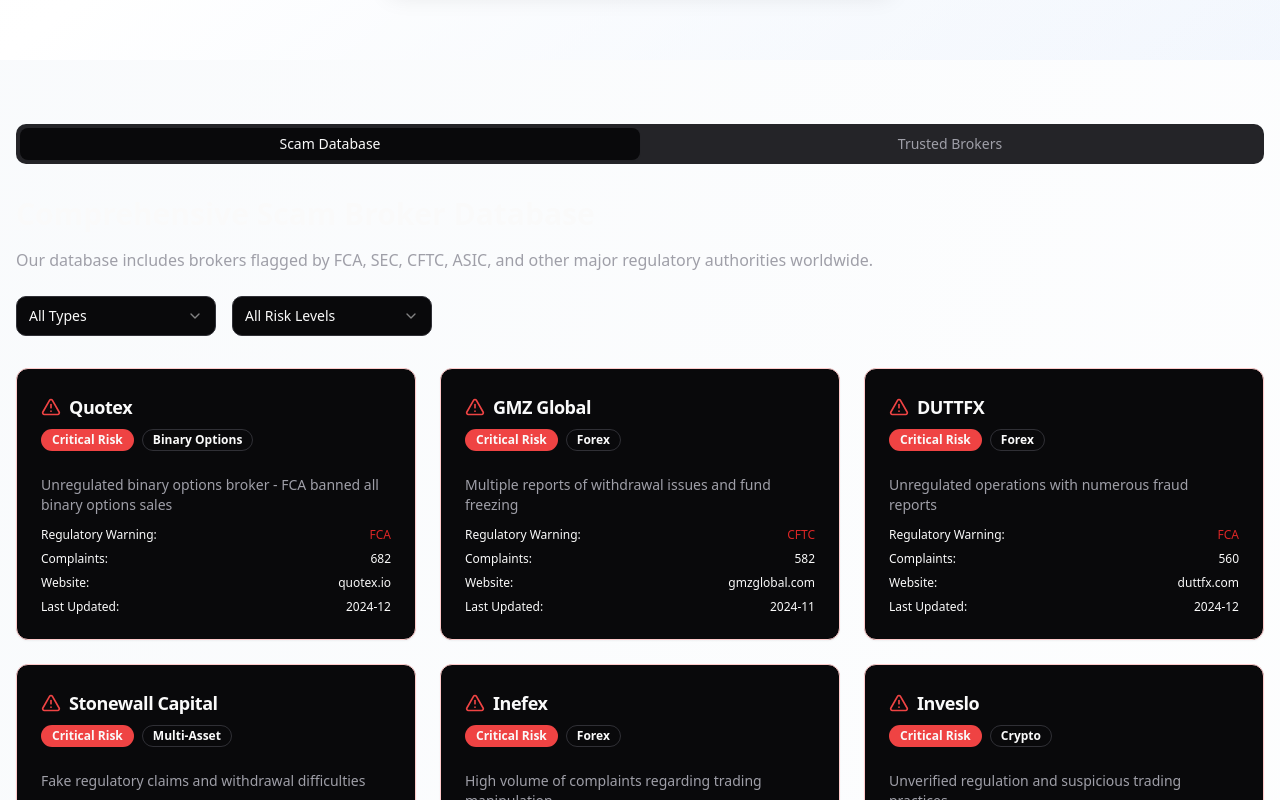
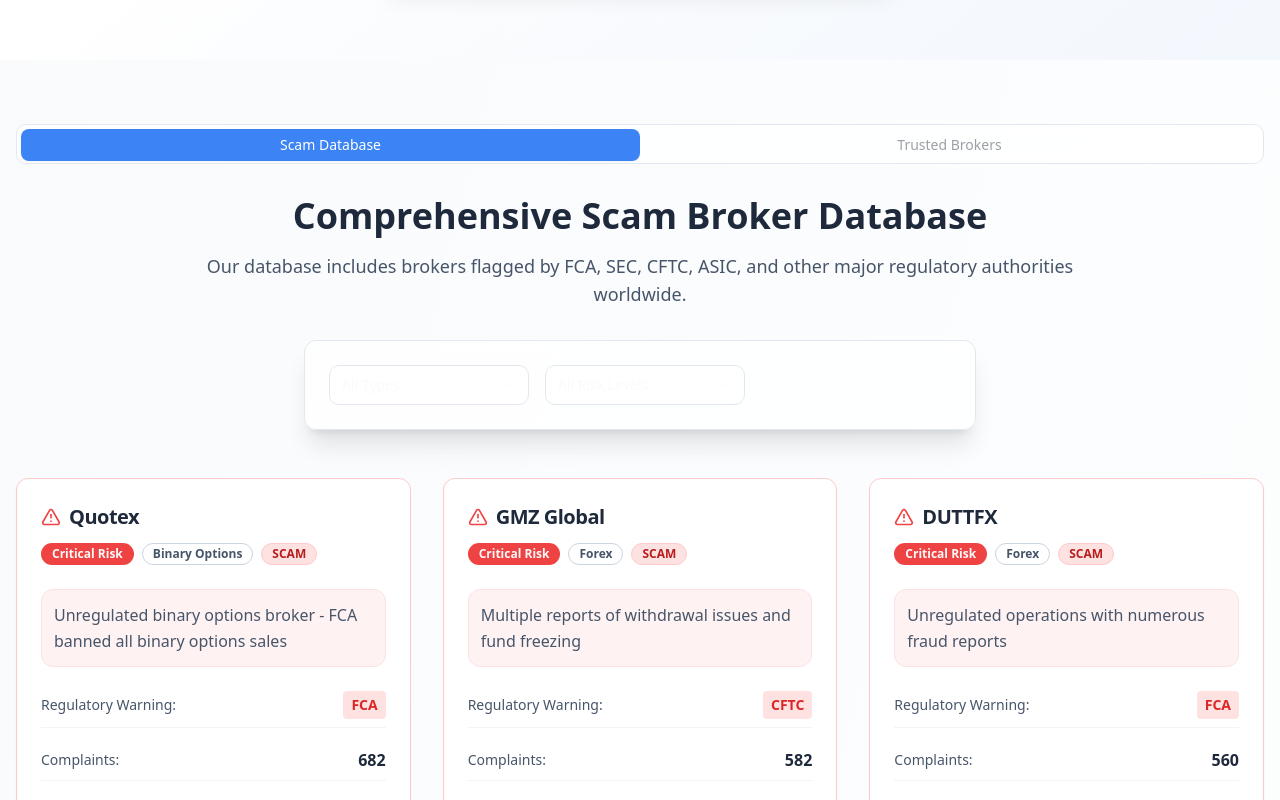
Before and after one commit to vivaluxo37/broker-guardian-pulse, a React (Vite) app: page /scam-broker-shield in a window 1280 px wide. Shown: the part 1020-1820 px from the top of the page. Built offline with nearby package versions, Linux system fonts and the light colour scheme.

Commit message:
Optimize page styling.
Make the interactive tools and scam shield pages look like the broker reviews page.

```diff
--- a/src/pages/ScamBrokerShield.tsx
+++ b/src/pages/ScamBrokerShield.tsx
@@ -501,25 +501,29 @@ export default function ScamBrokerShield() {
         <section className="py-16">
           <div className="container mx-auto px-4 max-w-7xl">
             <Tabs defaultValue="scam-database" className="w-full">
-              <TabsList className="grid w-full grid-cols-2 mb-8">
-                <TabsTrigger value="scam-database">Scam Database</TabsTrigger>
-                <TabsTrigger value="trusted-brokers">Trusted Brokers</TabsTrigger>
+              <TabsList className="grid w-full grid-cols-2 mb-8 bg-white/80 backdrop-blur-sm border border-slate-200">
+                <TabsTrigger value="scam-database" className="data-[state=active]:bg-primary data-[state=active]:text-white">Scam Database</TabsTrigger>
+                <TabsTrigger value="trusted-brokers" className="data-[state=active]:bg-primary data-[state=active]:text-white">Trusted Brokers</TabsTrigger>
               </TabsList>
 
               <TabsContent value="scam-database">
-                <div className="mb-8">
-                  <h2 className="text-3xl font-bold mb-4">Comprehensive Scam Broker Database</h2>
-                  <p className="text-muted-foreground mb-6">
+                <div className="mb-12">
+                  <div className="text-center mb-8">
+                    <h2 className="text-3xl md:text-4xl font-bold mb-4 text-slate-800">Comprehensive Scam Broker Database</h2>
+                    <p className="text-lg text-slate-600 mb-6 max-w-4xl mx-auto">
                       Our database includes brokers flagged by FCA, SEC, CFTC, ASIC, and other major regulatory authorities worldwide.
                     </p>
+                  </div>
 
                   {/* Filters */}
-                  <div className="flex gap-4 mb-6">
+                  <Card className="bg-white/80 backdrop-blur-sm border border-slate-200 shadow-xl max-w-2xl mx-auto mb-8">
+                    <CardContent className="p-6">
+                      <div className="flex flex-col sm:flex-row gap-4">
                         <Select value={filterType} onValueChange={setFilterType}>
-                      <SelectTrigger className="w-[200px]">
+                          <SelectTrigger className="w-full sm:w-[200px] border-slate-200 focus:border-primary bg-white z-50">
                             <SelectValue placeholder="Filter by type" />
                           </SelectTrigger>
-                      <SelectContent>
+                          <SelectContent className="bg-white border-slate-200 shadow-xl z-50">
                             <SelectItem value="all">All Types</SelectItem>
                             <SelectItem value="Binary Options">Binary Options</SelectItem>
                             <SelectItem value="Forex">Forex</SelectItem>
@@ -529,10 +533,10 @@ export default function ScamBrokerShield() {
                         </Select>
 
                         <Select value={filterRisk} onValueChange={setFilterRisk}>
-                      <SelectTrigger className="w-[200px]">
+                          <SelectTrigger className="w-full sm:w-[200px] border-slate-200 focus:border-primary bg-white z-50">
                             <SelectValue placeholder="Filter by risk" />
                           </SelectTrigger>
-                      <SelectContent>
+                          <SelectContent className="bg-white border-slate-200 shadow-xl z-50">
                             <SelectItem value="all">All Risk Levels</SelectItem>
                             <SelectItem value="Critical">Critical</SelectItem>
                             <SelectItem value="High">High</SelectItem>
@@ -540,45 +544,51 @@ export default function ScamBrokerShield() {
                           </SelectContent>
                         </Select>
                       </div>
+                    </CardContent>
+                  </Card>
                 </div>
 
-                <div className="grid md:grid-cols-2 lg:grid-cols-3 gap-6">
+                <div className="grid md:grid-cols-2 xl:grid-cols-3 gap-8">
                   {filteredScamBrokers.map((broker, index) => (
-                    <Card key={index} className="shadow-elegant border-red-200 dark:border-red-800 hover:shadow-lg transition-shadow">
-                      <CardHeader>
+                    <Card key={index} className="group relative hover:shadow-2xl transition-all duration-300 border border-red-200 bg-white shadow-sm overflow-hidden">
+                      <CardHeader className="space-y-4 p-6">
                         <div className="flex items-start justify-between">
-                          <div>
-                            <CardTitle className="flex items-center text-lg">
+                          <div className="flex-1">
+                            <CardTitle className="flex items-center text-xl font-bold text-slate-800 mb-3">
                               <AlertTriangle className="h-5 w-5 text-red-500 mr-2" />
                               {broker.name}
                             </CardTitle>
-                            <div className="flex items-center gap-2 mt-2">
-                              <Badge variant={getRiskBadgeColor(broker.riskLevel)}>
+                            <div className="flex flex-wrap items-center gap-2">
+                              <Badge variant={getRiskBadgeColor(broker.riskLevel)} className="font-semibold">
                                 {broker.riskLevel} Risk
                               </Badge>
-                              <Badge variant="outline">{broker.type}</Badge>
+                              <Badge variant="outline" className="border-slate-300 text-slate-600">{broker.type}</Badge>
+                              <Badge variant="destructive" className="bg-red-100 text-red-700 border-red-200">
+                                {broker.status}
+                              </Badge>
                             </div>
                           </div>
                         </div>
                       </CardHeader>
-                      <CardContent>
-                        <p className="text-sm text-muted-foreground mb-3">{broker.reason}</p>
-                        <div className="space-y-2 text-xs">
-                          <div className="flex justify-between">
-                            <span>Regulatory Warning:</span>
-                            <span className="font-medium text-red-600">{broker.regulatoryWarning}</span>
+                      <CardContent className="space-y-4 p-6 pt-0">
+                        <p className="text-slate-600 leading-relaxed bg-red-50 p-3 rounded-lg border border-red-100">{broker.reason}</p>
+
+                        <div className="space-y-3">
+                          <div className="flex justify-between items-center py-2 border-b border-slate-100">
+                            <span className="text-sm font-medium text-slate-600">Regulatory Warning:</span>
+                            <span className="font-semibold text-red-600 bg-red-100 px-2 py-1 rounded text-sm">{broker.regulatoryWarning}</span>
                           </div>
-                          <div className="flex justify-between">
-                            <span>Complaints:</span>
-                            <span className="font-medium">{broker.complaints}</span>
+                          <div className="flex justify-between items-center py-2 border-b border-slate-100">
+                            <span className="text-sm font-medium text-slate-600">Complaints:</span>
+                            <span className="font-semibold text-slate-800">{broker.complaints}</span>
                           </div>
-                          <div className="flex justify-between">
-                            <span>Website:</span>
-                            <span className="font-medium">{broker.website}</span>
+                          <div className="flex justify-between items-center py-2 border-b border-slate-100">
+                            <span className="text-sm font-medium text-slate-600">Website:</span>
+                            <span className="font-medium text-slate-600 text-sm">{broker.website}</span>
                           </div>
-                          <div className="flex justify-between">
-                            <span>Last Updated:</span>
-                            <span className="font-medium">{broker.lastUpdate}</span>
+                          <div className="flex justify-between items-center py-2">
+                            <span className="text-sm font-medium text-slate-600">Last Updated:</span>
+                            <span className="font-medium text-slate-600 text-sm">{broker.lastUpdate}</span>
                           </div>
                         </div>
                       </CardContent>
@@ -588,53 +598,61 @@ export default function ScamBrokerShield() {
               </TabsContent>
 
               <TabsContent value="trusted-brokers">
-                <div className="mb-8">
-                  <h2 className="text-3xl font-bold mb-4">Verified Trusted Brokers</h2>
-                  <p className="text-muted-foreground mb-6">
+                <div className="mb-12">
+                  <div className="text-center mb-8">
+                    <h2 className="text-3xl md:text-4xl font-bold mb-4 text-slate-800">Verified Trusted Brokers</h2>
+                    <p className="text-lg text-slate-600 mb-6 max-w-4xl mx-auto">
                       These brokers are properly regulated by top-tier financial authorities and have excellent track records.
                     </p>
                   </div>
+                </div>
 
-                <div className="grid md:grid-cols-2 lg:grid-cols-3 gap-6">
+                <div className="grid md:grid-cols-2 xl:grid-cols-3 gap-8">
                   {trustedBrokers.map((broker, index) => (
-                    <Card key={index} className="shadow-elegant border-green-200 dark:border-green-800 hover:shadow-lg transition-shadow">
-                      <CardHeader>
-                        <CardTitle className="flex items-center text-lg">
+                    <Card key={index} className="group relative hover:shadow-2xl transition-all duration-300 border border-green-200 bg-white shadow-sm overflow-hidden">
+                      <CardHeader className="space-y-4 p-6">
+                        <div className="flex items-start justify-between">
+                          <div className="flex-1">
+                            <CardTitle className="flex items-center text-xl font-bold text-slate-800 mb-3">
                               <CheckCircle className="h-5 w-5 text-green-500 mr-2" />
                               {broker.name}
                             </CardTitle>
-                        <div className="flex items-center gap-2 mt-2">
-                          <Badge variant="outline" className="border-green-500 text-green-700">
+                            <div className="flex flex-wrap items-center gap-2">
+                              <Badge variant="outline" className="border-green-500 text-green-700 bg-green-50 font-semibold">
                                 Trusted
                               </Badge>
-                          <Badge variant="outline">{broker.type}</Badge>
-                          <div className="flex items-center">
+                              <Badge variant="outline" className="border-slate-300 text-slate-600">{broker.type}</Badge>
+                              <div className="flex items-center bg-yellow-50 px-2 py-1 rounded border border-yellow-200">
                                 <Star className="h-3 w-3 text-yellow-500 mr-1" />
-                            <span className="text-xs font-medium">{broker.rating}</span>
+                                <span className="text-xs font-medium text-yellow-700">{broker.rating}</span>
+                              </div>
+                            </div>
                           </div>
                         </div>
                       </CardHeader>
-                      <CardContent>
-                        <p className="text-sm text-muted-foreground mb-3">{broker.reason}</p>
-                        <div className="space-y-2 text-xs">
-                          <div className="flex justify-between">
-                            <span>Regulation:</span>
-                            <span className="font-medium text-green-600">{broker.regulation}</span>
+                      <CardContent className="space-y-4 p-6 pt-0">
+                        <p className="text-slate-600 leading-relaxed bg-green-50 p-3 rounded-lg border border-green-100">{broker.reason}</p>
+
+                        <div className="space-y-3">
+                          <div className="flex justify-between items-center py-2 border-b border-slate-100">
+                            <span className="text-sm font-medium text-slate-600">Regulation:</span>
+                            <span className="font-semibold text-green-600 bg-green-100 px-2 py-1 rounded text-sm">{broker.regulation}</span>
                           </div>
-                          <div className="flex justify-between">
-                            <span>Satisfaction Rate:</span>
-                            <span className="font-medium">{broker.satisfactionRate}</span>
+                          <div className="flex justify-between items-center py-2 border-b border-slate-100">
+                            <span className="text-sm font-medium text-slate-600">Satisfaction Rate:</span>
+                            <span className="font-semibold text-slate-800">{broker.satisfactionRate}</span>
                           </div>
-                          <div className="flex justify-between">
-                            <span>Website:</span>
-                            <span className="font-medium">{broker.website}</span>
+                          <div className="flex justify-between items-center py-2 border-b border-slate-100">
+                            <span className="text-sm font-medium text-slate-600">Website:</span>
+                            <span className="font-medium text-slate-600 text-sm">{broker.website}</span>
                           </div>
-                          <div className="flex justify-between">
-                            <span>Last Updated:</span>
-                            <span className="font-medium">{broker.lastUpdate}</span>
+                          <div className="flex justify-between items-center py-2">
+                            <span className="text-sm font-medium text-slate-600">Last Updated:</span>
+                            <span className="font-medium text-slate-600 text-sm">{broker.lastUpdate}</span>
                           </div>
                         </div>
-                        <Button variant="outline" size="sm" className="w-full mt-4">
+
+                        <Button variant="outline" size="sm" className="w-full mt-4 border-slate-200 text-slate-700 hover:bg-slate-50 hover:text-slate-900">
                           <ExternalLink className="h-3 w-3 mr-2" />
                           View Review
                         </Button>
@@ -648,26 +666,26 @@ export default function ScamBrokerShield() {
         </section>
 
         {/* Warning Notice */}
-        <section className="py-12 bg-gradient-subtle">
-          <div className="container mx-auto px-4">
-            <Card className="max-w-4xl mx-auto shadow-elegant border-yellow-200 dark:border-yellow-800">
+        <section className="py-12 bg-gradient-to-br from-slate-50 via-white to-primary/5">
+          <div className="container mx-auto px-4 max-w-7xl">
+            <Card className="max-w-4xl mx-auto bg-white/80 backdrop-blur-sm border border-yellow-200 shadow-xl">
               <CardContent className="pt-6">
                 <div className="flex items-start">
                   <AlertTriangle className="h-6 w-6 text-yellow-500 mr-4 mt-1" />
                   <div>
-                    <h3 className="text-lg font-semibold mb-2">Important Warning</h3>
-                    <p className="text-sm text-muted-foreground mb-4">
+                    <h3 className="text-lg font-semibold mb-2 text-slate-800">Important Warning</h3>
+                    <p className="text-slate-600 mb-4 leading-relaxed">
                       Always verify a broker's regulatory status before investing. Check with official regulatory bodies like FCA (UK),
                       SEC/CFTC (US), ASIC (Australia), or CySEC (Cyprus). Never invest more than you can afford to lose.
                     </p>
-                    <div className="flex gap-2">
-                      <Button variant="outline" size="sm">
+                    <div className="flex flex-wrap gap-2">
+                      <Button variant="outline" size="sm" className="border-slate-200 text-slate-700 hover:bg-slate-50">
                         FCA Check
                       </Button>
-                      <Button variant="outline" size="sm">
+                      <Button variant="outline" size="sm" className="border-slate-200 text-slate-700 hover:bg-slate-50">
                         SEC Check
                       </Button>
-                      <Button variant="outline" size="sm">
+                      <Button variant="outline" size="sm" className="border-slate-200 text-slate-700 hover:bg-slate-50">
                         ASIC Check
                       </Button>
                     </div>
```
Also changed, not shown: src/pages/InteractiveTools.tsx (+31 -31 lines). Lines whose indentation alone changed are shown as unchanged.
